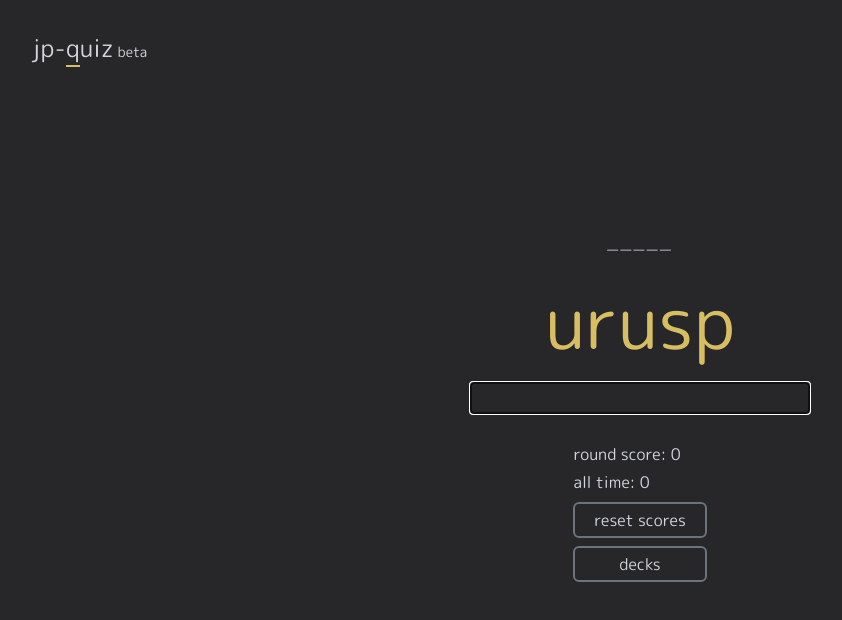
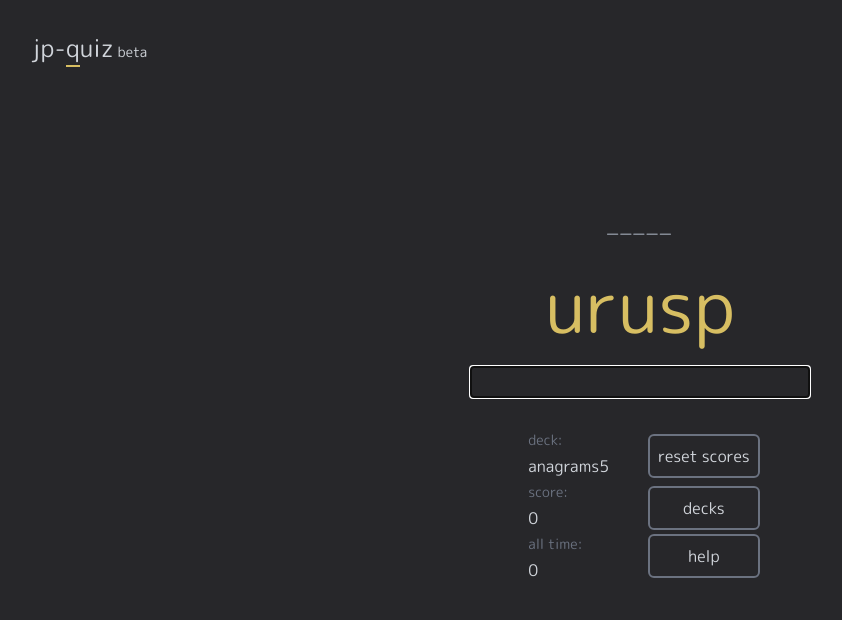
Before and after one commit to cyan1x/jp-quiz-web, a Vue app: page / in a window 1280 px wide. Shown: the top 620 px of the page, without its empty margins (0-842 px from the left). Built offline with nearby package versions, Linux system fonts and the light colour scheme.

Commit message:
Add help

```diff
--- a/src/App.vue
+++ b/src/App.vue
@@ -5,6 +5,7 @@ import { useQuestionStore } from "./stores/question"
 import { useScoreStore } from "./stores/score"
 import { convertStringToHiragana } from "./convert"
 import Decklist from "./components/Decklist.vue"
+import { useSettingsStore } from "./stores/settings"
 
 // Focus on <input> on page load
 const input = ref({}) as Ref<HTMLInputElement>
@@ -17,6 +18,7 @@ onMounted(() => {
 const response = ref("")
 const scores = useScoreStore()
 const questions = useQuestionStore()
+const settings = useSettingsStore()
 
 // Show a plus score message on answer success (e.g. +1)
 const showScorePlus = ref(false)
@@ -151,12 +153,18 @@ const confirmClass = computed(() => {
     "border-solid": isConfirm,
     "border-2": isConfirm,
     "border-gray-500": isConfirm,
-    "p-1": isConfirm,
+    "p-2": isConfirm,
     "rounded-md": true,
   }
 })
 
 const deckList = ref<InstanceType<typeof Decklist>>()
+
+const helpVisible = ref(false)
+function toggleHelp() {
+  helpVisible.value = !helpVisible.value
+}
+
 newQuestion()
 </script>
 
@@ -167,9 +175,7 @@ newQuestion()
   <Decklist ref="deckList" />
 
   <main>
-    <div
-      class="bg-zinc-800 text-gray-300 flex justify-center items-center h-screen relative"
-    >
+    <div class="bg-zinc-800 text-gray-300 flex justify-center items-center h-screen relative">
       <div class="absolute top-4 left-6 md:top-8 md:left-8">
         <h1 class="text-xl md:text-2xl">
           <span class="">jp-</span>
@@ -179,9 +185,7 @@ newQuestion()
         </h1>
       </div>
 
-      <div
-        class="flex lg:w-7/12 p-6 flex-col justify-center items-center flex-wrap"
-      >
+      <div class="flex lg:w-7/12 p-6 flex-col justify-center items-center flex-wrap">
         <!-- Answer to current question -->
         <!-- <h1 class="text-gray-700 p-4 text-xl">
           {{ questions.currentQuestion.answer }}
@@ -192,45 +196,34 @@ newQuestion()
           {{ questions.currentHint }}
         </h3>
 
-        <h2
-          v-if="
-            questions.deckType === 'kanji' || questions.deckType === 'anagrams'
-          "
-          class="text-7xl text-[color:var(--accent-color)] m-4"
-        >
+        <h2 v-if="
+          questions.deckType === 'kanji' || questions.deckType === 'anagrams'
+        " class="text-7xl text-[color:var(--accent-color)] m-4">
           {{ questions.currentQuestion.question }}
         </h2>
-        <pre
-          v-if="questions.deckType === 'def'"
-          class="text-lg"
-          v-html="marked.parse(questions.currentQuestion.question)"
-        ></pre>
+        <pre v-if="questions.deckType === 'def'" class="text-lg"
+          v-html="marked.parse(questions.currentQuestion.question)"></pre>
 
-        <input
-          :disabled="lockInput"
+        <input :disabled="lockInput"
           class="disabled:text-gray-500 bg-transparent m-2 text-lg border-solid border-2 border-gray-500 rounded-sm text-center"
-          ref="input"
-          v-model="response"
-          @keyup.enter="checkAnswer"
-          spellcheck="false"
-        />
+          ref="input" v-model="response" @keyup.enter="checkAnswer" spellcheck="false" />
 
-        <div class="flex flex-col m-2">
-          <span class="mt-3"
-            >round score: {{ scores.currentScore }}
-            <span :class="arrowClass" class="text-[color:var(--accent-color)]"
-              >+{{ scorePlusStreak || 1 }}</span
-            >
-            <!-- Duration of score plus indicator (+1, +2...) -->
-            <!-- <span> ({{ scorePlusDuration }})</span> -->
-          </span>
-
-          <span class="mt-1">all time: {{ scores.totalScore }}</span>
-          <div class="flex flex-col mt-2 gap-1">
-            <button
-              class="border-solid border-2 border-gray-500 p-1 rounded-md"
-              @click="resetScores"
-            >
+        <div class="grid grid-cols-2 gap-4 m-4">
+          <div class="flex flex-col m-2 gap-1 justify-center">
+            <span class="text-sm text-gray-500">deck:</span>
+            <span>{{ settings.currentDeck }}</span>
+            <span class="text-sm text-gray-500">score:</span>
+            <span>
+              {{ scores.currentScore }}
+              <span :class="arrowClass" class="text-[color:var(--accent-color)]">+{{ scorePlusStreak || 1 }}</span>
+              <!-- Duration of score plus indicator (+1, +2...) -->
+              <!-- <span> ({{ scorePlusDuration }})</span> -->
+            </span>
+            <span class="text-sm text-gray-500">all time: </span>
+            <span>{{ scores.totalScore }}</span>
+          </div>
+          <div class="flex flex-col gap-1 flex-wrap justify-center">
+            <button class="border-solid border-2 border-gray-500 p-2 rounded-md" @click="resetScores">
               {{ resetMessage }}
             </button>
             <!-- <button
@@ -238,18 +231,33 @@ newQuestion()
               :class="confirmClass"
               @click="() => (resetMessage = 'reset')"
             > -->
-            <button
-              :class="confirmClass"
-              @click="() => (resetMessage = 'reset scores')"
-            >
+            <button :class="confirmClass" @click="() => (resetMessage = 'reset scores')">
               cancel
             </button>
-            <button
-              class="border-solid border-2 border-gray-500 p-1 rounded-md"
-              @click="deckList.toggleVisible"
-            >
+            <button class="border-solid border-2 border-gray-500 p-2 rounded-md" @click="deckList.toggleVisible">
               decks
             </button>
+            <button class="border-solid border-2 border-gray-500 p-2 rounded-md" @click="toggleHelp">
+              help
+            </button>
+          </div>
+          <div v-if="helpVisible" class="col-span-2 flex flex-col gap-1">
+            <p class="text-sm text-gray-500">
+              help
+            </p>
+            <p class="text-gray-200">
+              <span v-if="settings.currentDeck === 'anagrams5'">
+                - anagrams5: unscramble the given word <br />
+              </span>
+              <span v-if="settings.currentDeck === 'n1'">
+                - n1: type the reading of the word<br />
+              </span>
+              <span v-if="settings.currentDeck === 'jpdefs'">
+                - jpdefs: type the word described by the definition <br />
+              </span>
+              - input "s" or "skip" to skip the current question <br />
+              - input "h" or "hint" to get a hint (reducing score) <br />
+            </p>
           </div>
         </div>
       </div>
--- a/src/components/Decklist.vue
+++ b/src/components/Decklist.vue
@@ -20,7 +20,7 @@ const decklistClass = computed(() =>
     {
       "right-8": visible.value,
       // Off-screen
-      "-right-32": !visible.value,
+      "-right-64": !visible.value,
     }
   )
 )
@@ -41,14 +41,10 @@ const decklistClass = computed(() =>
 <template>
   <div :class="decklistClass">
     <div
-      class="bg-zinc-900/25 text-gray-300 text-center border-2 border-solid border-gray-600 h-5/6 w-32 flex flex-col gap-1 p-3 px-4 rounded-md"
-    >
+      class="bg-zinc-900 text-gray-300 text-center border-2 border-solid border-gray-600 h-5/6 w-48 flex flex-col gap-1 p-3 px-4 rounded-md">
       <h2 class="md:text-lg mt-2 mb-1">Decks</h2>
-      <button
-        class="border-solid border-2 border-gray-500 p-1 rounded-md"
-        v-for="deck in settings.deckList"
-        @click="() => (settings.currentDeck = deck)"
-      >
+      <button class="border-solid border-2 border-gray-500 p-1 rounded-md" v-for="deck in settings.deckList"
+        @click="() => (settings.currentDeck = deck)">
         {{ deck }}
       </button>
     </div>
```
